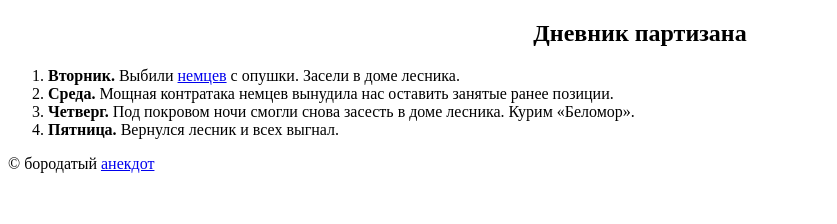
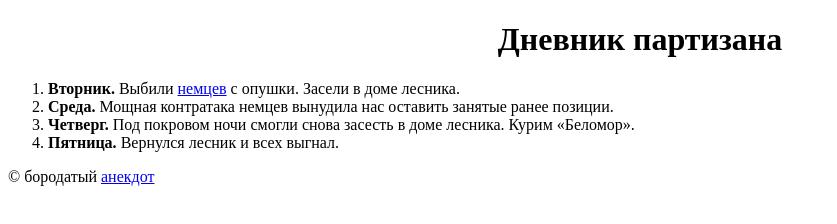
Before and after one commit to Sifrael/Nikita-Ostapov, a plain HTML site: page Home 1/DIARY.html in a window 1280 px wide. Shown: the whole page, without its empty margins (0-837 px from the left). Drawn offline with Linux system fonts and the light colour scheme.

Commit message:
homework 1

```diff
--- a/Home 1/DIARY.html
+++ b/Home 1/DIARY.html
@@ -4,13 +4,13 @@
 	<meta charset="UTF-8">
 	<title>DIARY</title>
 	<style>
-	h2 {
+	h1 {
 	text-align:center;
 	}
 	</style>
 </head>
 <body>
-	<h2>Дневник партизана</h2>
+	<h1>Дневник партизана</h1>
 	<ol>
 		<li><strong>Вторник.</strong> Выбили <a href="https://ru.wikipedia.org/wiki/%D0%9D%D0%B5%D0%BC%D1%86%D1%8B" target=_blank title="Кто такие немцы?">немцев</a> с опушки. Засели в доме лесника.</li>
 		<li><strong>Среда.</strong> Мощная контратака немцев вынудила нас оставить занятые ранее позиции.</li>
```
Also changed, not shown: Home 1/VIZBOR/vechno_student.html (+1 -1 lines), Home 1/VIZBOR/vizbor.html (+1 -1 lines).
